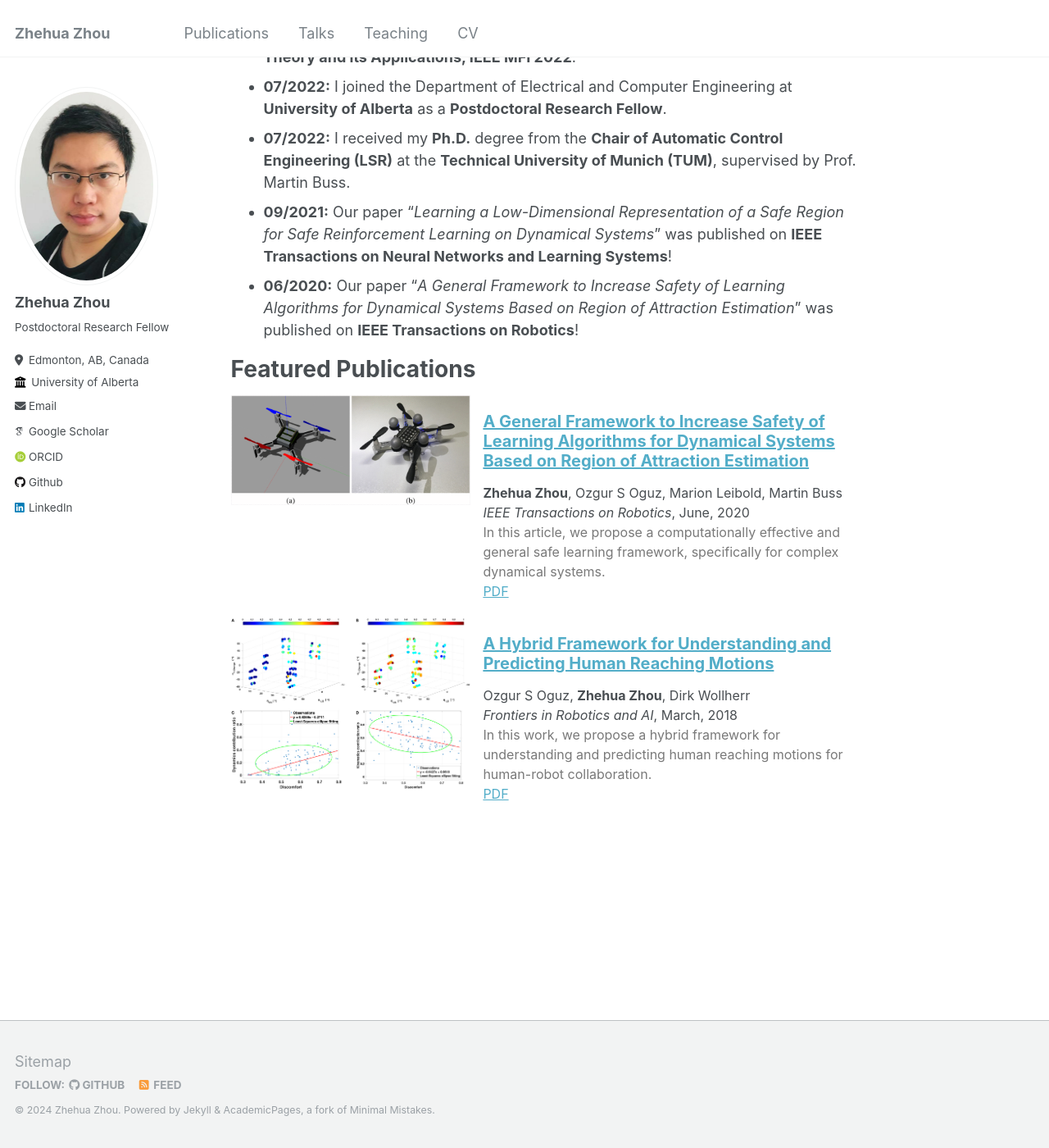
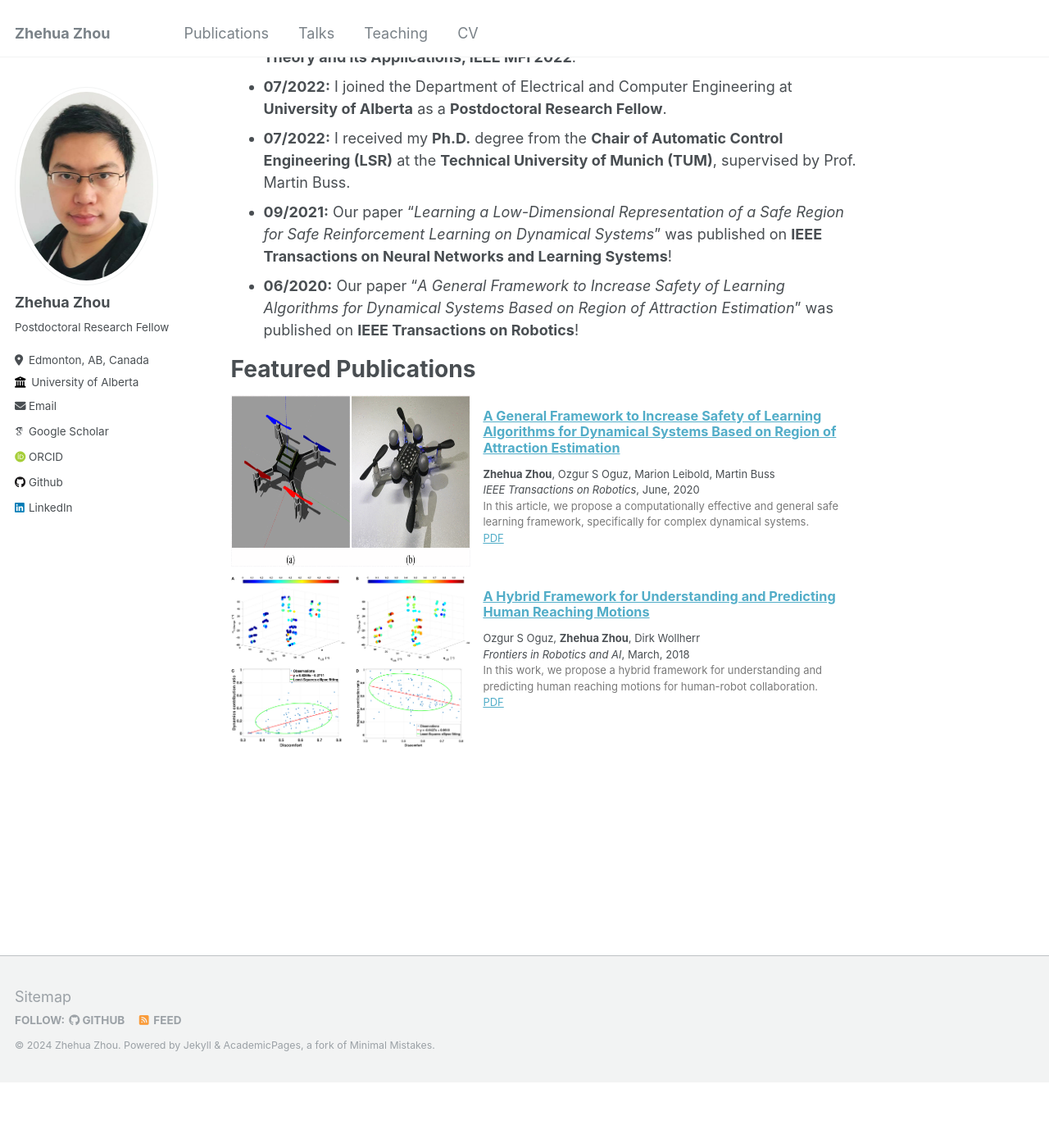
Before and after one commit to zhehuazhou/zhehuazhou.github.io, a Jekyll site: the page built from _pages/about.md, in a window 1280 px wide and 1400 px high, scrolled down 911 px. Shown: the whole window at 82% size. Built offline with Jekyll 4.4.1, drawn with Linux system fonts in a browser that asks for light colours; some web fonts are replaced; after the commit the page ends 2231 px from its top, so only the background shows below that.

Commit message:
initial update

```diff
--- a/_includes/archive-single_double.html
+++ b/_includes/archive-single_double.html
@@ -21,6 +21,7 @@
 .column {
   float: left;
   padding: 0px;
+  height: 220px;
 }
 
 .left {
@@ -65,7 +66,7 @@
         {% endif %}
       </div>
       <div class="column right">
-        <font size="-0.5">
+        <font size="-1">
         <h2 class="archive__item-title" itemprop="headline">
           {% if post.link %}
             <a href="{{ post.link }}">{{ title }}</a> <a href="{{ base_path }}{{ post.url }}" rel="permalink"><i class="fa fa-link" aria-hidden="true" title="permalink"></i><span class="sr-only">Permalink</span></a>
```
